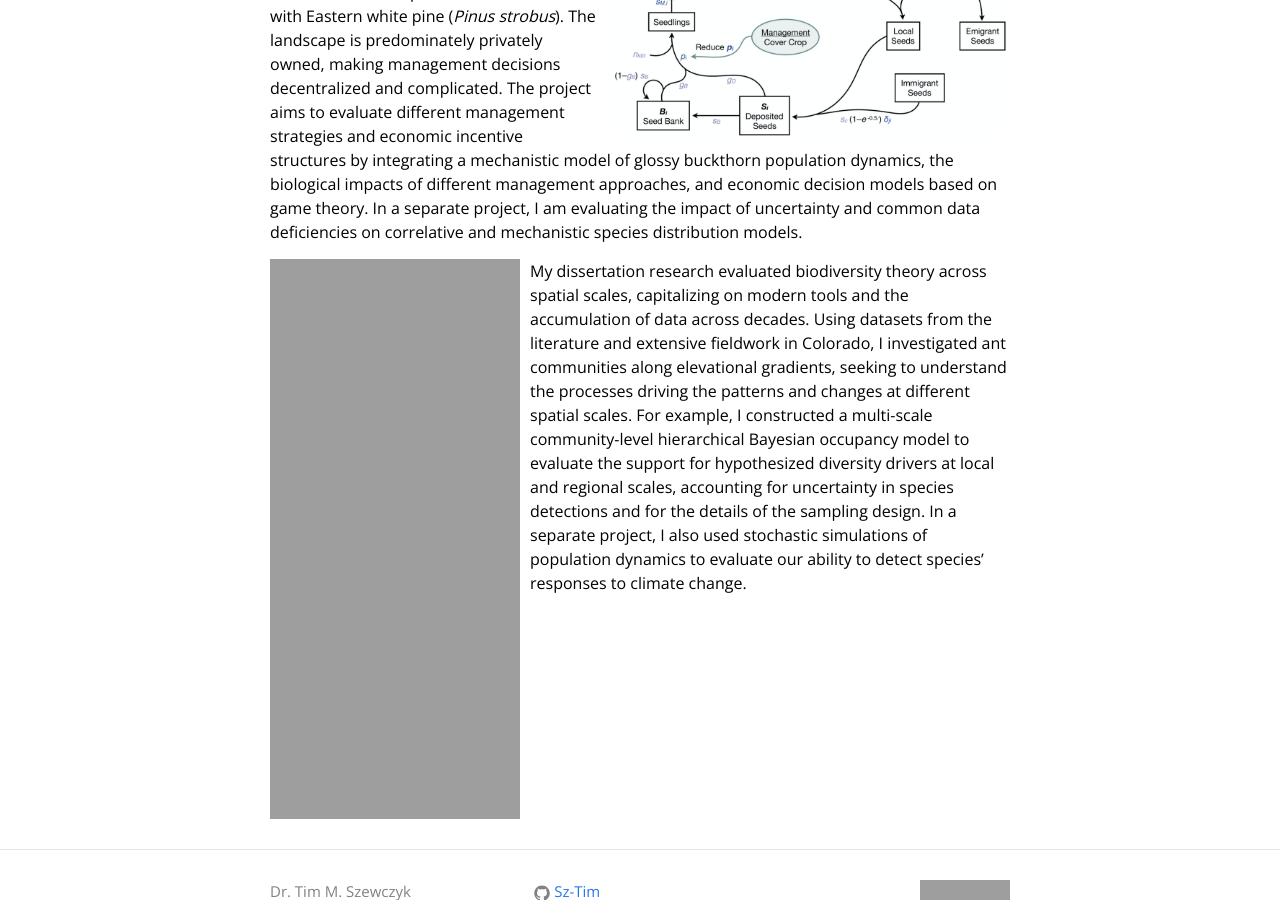
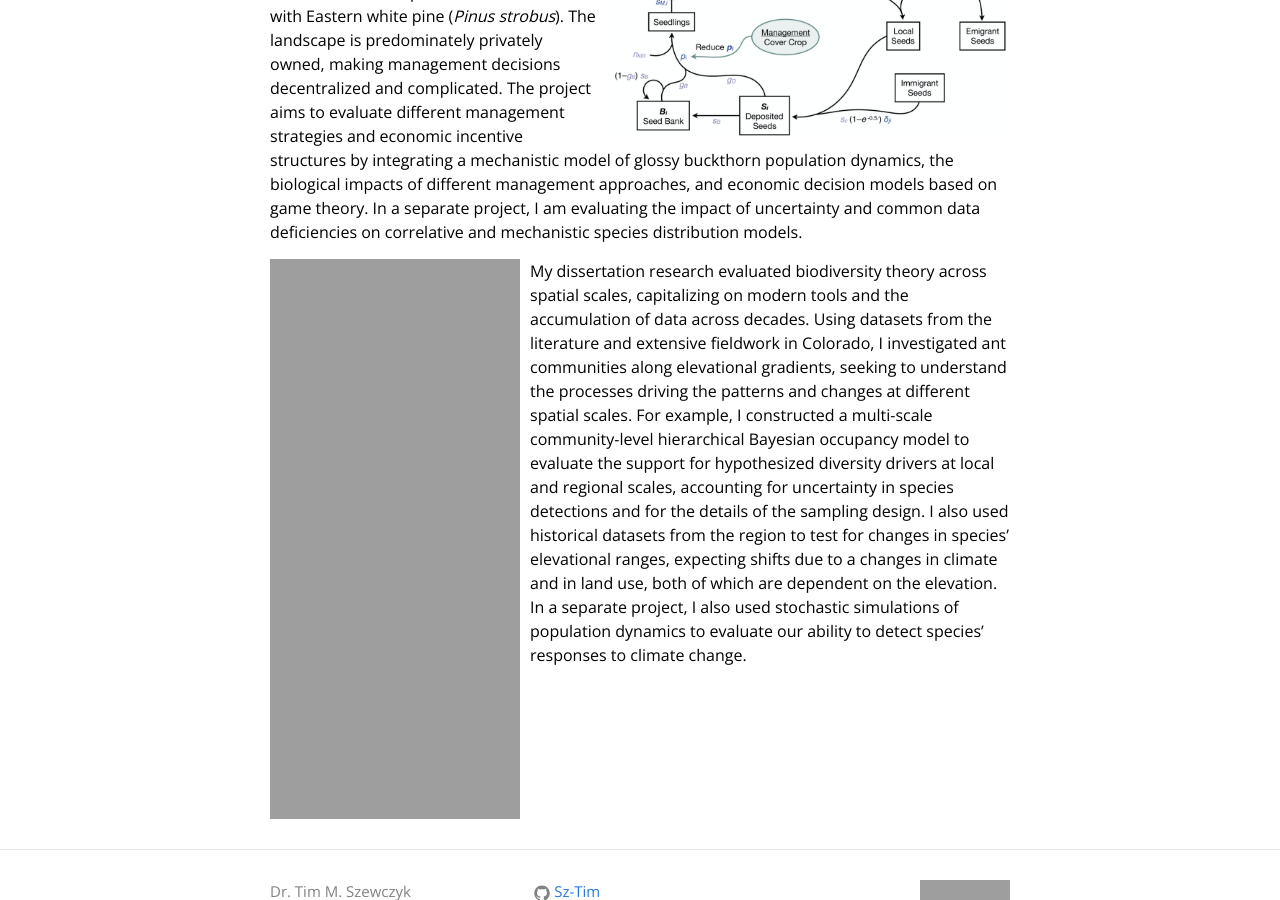
Before and after one commit to Sz-Tim/Sz-Tim.github.io, a Jekyll site: the page built from research.md, in a window 1280 px wide and 900 px high, scrolled down 669 px. Built offline with Jekyll 4.4.1, drawn with Linux system fonts in a browser that asks for light colours; grey boxes are pictures that could not be loaded.

Commit message:
added more dissertation text

```diff
--- a/research.md
+++ b/research.md
@@ -14,4 +14,4 @@ My research at the University of Lausanne centers on ants and is a part of [Opé
 My postdoctoral research at the University of New Hampshire focused on glossy buckthorn (*Frangula alnus*), a shrub native to Eurasia and invasive in the northeastern United States with particular associations with Eastern white pine (*Pinus strobus*). The landscape is predominately privately owned, making management decisions decentralized and complicated. The project aims to evaluate different management strategies and economic incentive structures by integrating a mechanistic model of glossy buckthorn population dynamics, the biological impacts of different management approaches, and economic decision models based on game theory. In a separate project, I am evaluating the impact of uncertainty and common data deficiencies on correlative and mechanistic species distribution models.
 
 [<img width="250" height="560" style="float:left; margin-right: 10px" src="{{ site.url }}/assets/CO_antMod.png">](https://onlinelibrary.wiley.com/doi/full/10.1111/ecog.04115)
-My dissertation research evaluated biodiversity theory across spatial scales, capitalizing on modern tools and the accumulation of data across decades. Using datasets from the literature and extensive fieldwork in Colorado, I investigated ant communities along elevational gradients, seeking to understand the processes driving the patterns and changes at different spatial scales. For example, I constructed a multi-scale community-level hierarchical Bayesian occupancy model to evaluate the support for hypothesized diversity drivers at local and regional scales, accounting for uncertainty in species detections and for the details of the sampling design. In a separate project, I also used stochastic simulations of population dynamics to evaluate our ability to detect species' responses to climate change.
+My dissertation research evaluated biodiversity theory across spatial scales, capitalizing on modern tools and the accumulation of data across decades. Using datasets from the literature and extensive fieldwork in Colorado, I investigated ant communities along elevational gradients, seeking to understand the processes driving the patterns and changes at different spatial scales. For example, I constructed a multi-scale community-level hierarchical Bayesian occupancy model to evaluate the support for hypothesized diversity drivers at local and regional scales, accounting for uncertainty in species detections and for the details of the sampling design. I also used historical datasets from the region to test for changes in species' elevational ranges, expecting shifts due to a changes in climate and in land use, both of which are dependent on the elevation. In a separate project, I also used stochastic simulations of population dynamics to evaluate our ability to detect species' responses to climate change.
```
